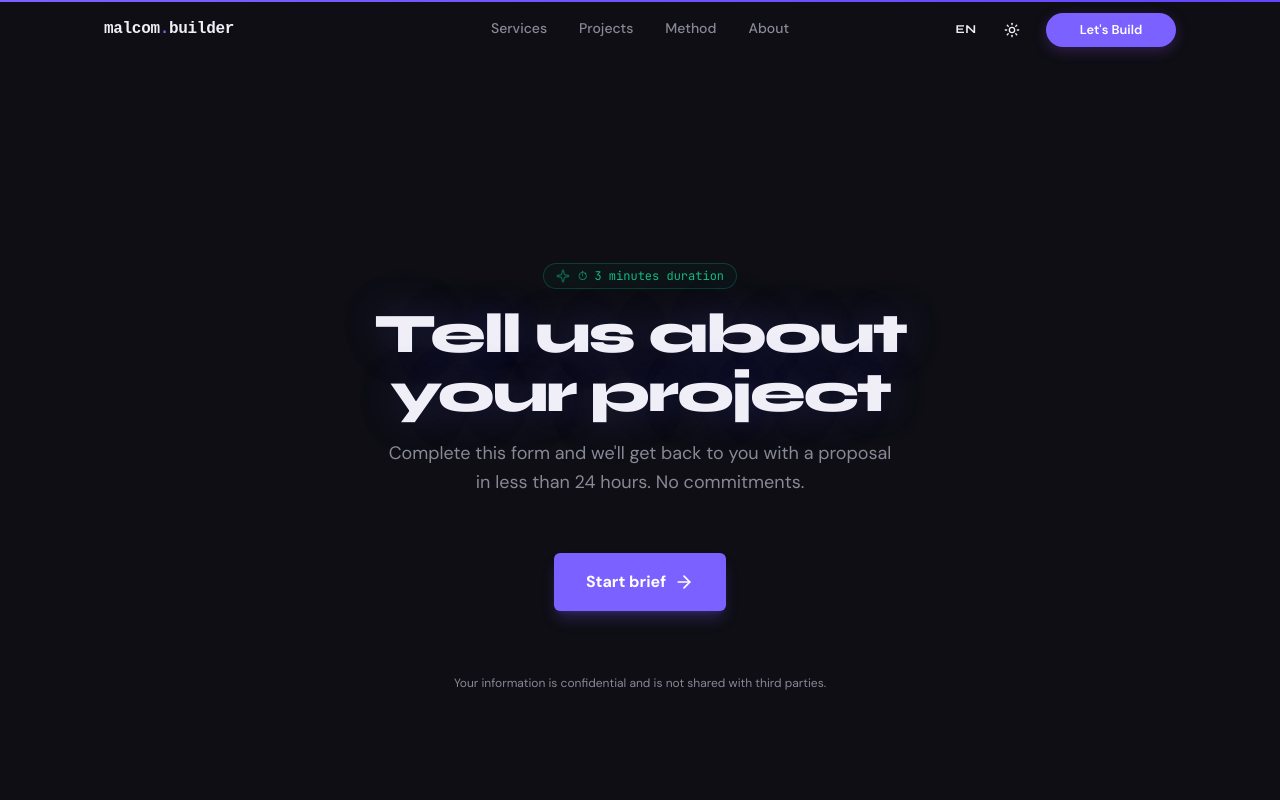
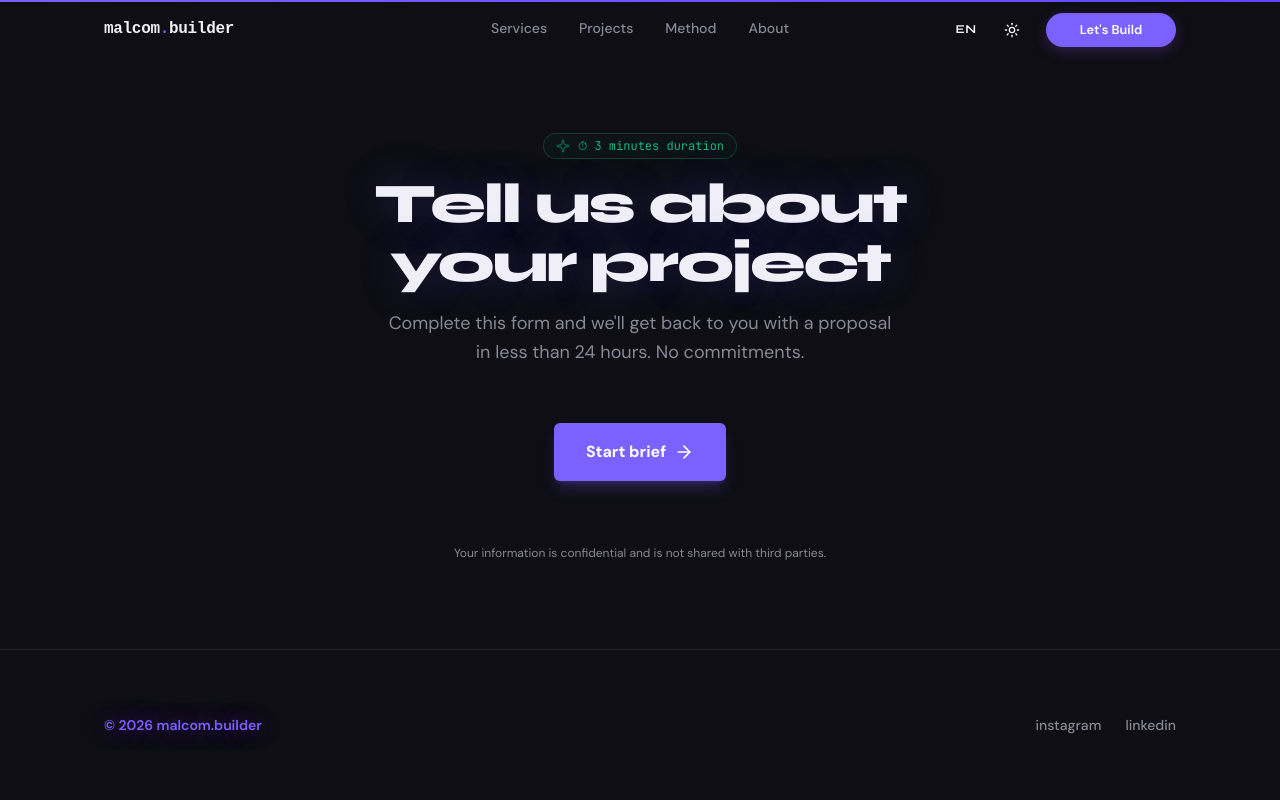
Before and after one commit to malcom-builder/malcombuilder.com, a Next.js app: page /en/brief in a window 1280 px wide. Shown: the top 800 px of the page. Built offline with nearby package versions, Linux system fonts and the light colour scheme.

Commit message:
chore: align brief form vertically and eliminate redundant footer scrolls 2026-06-01

```diff
--- a/src/app/[locale]/brief/page.tsx
+++ b/src/app/[locale]/brief/page.tsx
@@ -56,12 +56,12 @@ export default async function BriefPage({ params }: Props) {
   setRequestLocale(locale);
 
   return (
-    <>
+    <div className="min-h-screen flex flex-col justify-between bg-[#0E0E14]">
       <Navbar />
-      <main className="min-h-screen bg-[#0E0E14] pt-28 pb-20 flex flex-col justify-center">
+      <main className="flex-1 flex flex-col justify-center pt-12 pb-16">
         <BriefForm />
       </main>
       <Footer />
-    </>
+    </div>
   );
 }
```
Also changed, not shown: 1 other file (tests, documents, lock files or other folders).
